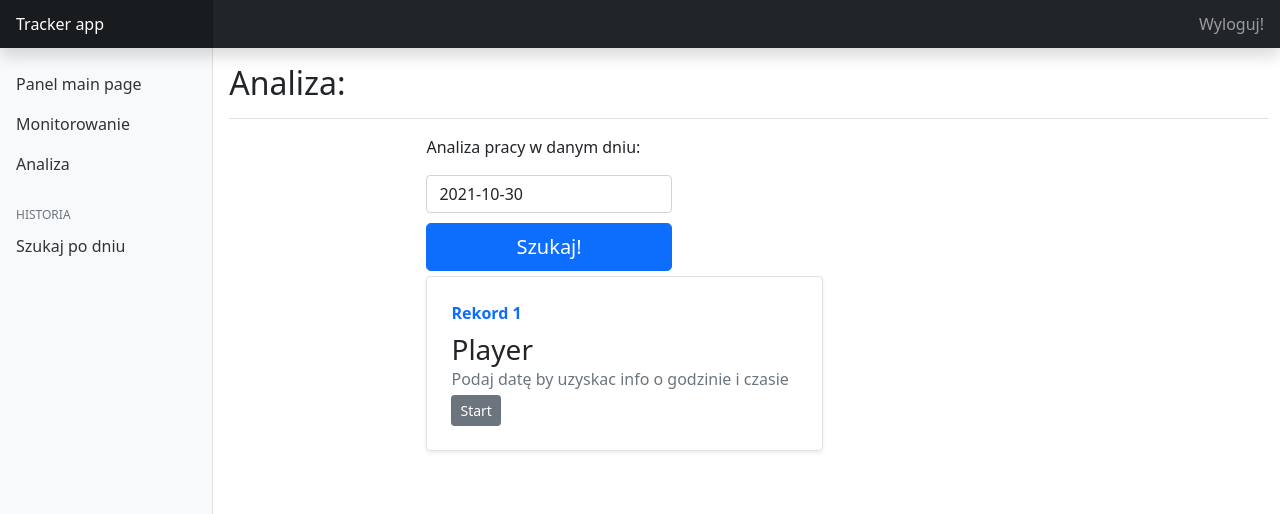
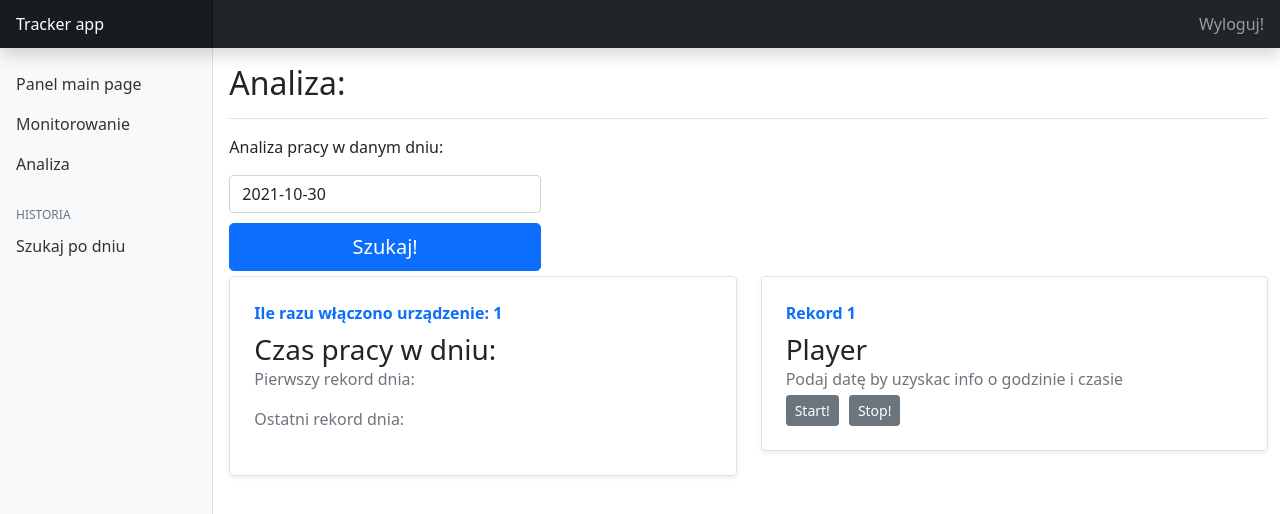
Before and after one commit to olekczubiak/simple-tracker, a Vue app in the folder simple-tracker/frontend/: page /panel/analysis in a window 1280 px wide. Shown: the top 514 px of the page. Built offline with nearby package versions, Linux system fonts and the light colour scheme.

Commit message:
zrobinienie przykładowego playera.

```diff
--- a/simple-tracker/frontend/src/components/AnalizeTime.vue
+++ b/simple-tracker/frontend/src/components/AnalizeTime.vue
@@ -1,10 +1,10 @@
 <template>
-    <main class="col-md-9 ms-sm-auto col-lg-10 px-md-4">
         <p>Analiza pracy w danym dniu:</p>
         <div class="search-by-date">
         <input v-model="myData" type="data" class="form-control" placeholder="RRRR-MM-DD" required>
         <button class="w-100 btn btn-lg btn-primary" @click="getListOfPoz">Szukaj!</button>
         </div>
+
         <!-- <div class="search-for-resp">
             <p> Ile razu odpalono dzisiaj urządzenie <b>{{numOfPowerOn}}</b></p>
             <p> Pierwszy rekord dnia: <b>{{firstDayRecord}}</b></p>
@@ -15,7 +15,26 @@
         </div> -->
 
     <div class="row mb-2">
-    <!-- Tutaj jak coś musi być pętla for obejmująca urzadzenia -->
+        <!-- Tutaj podstawowej info -->
+        <div class="col-md-6">
+            <div class="row g-0 border rounded overflow-hidden flex-md-row mb-4 shadow-sm h-md-250 position-relative">
+                <div class="col p-4 d-flex flex-column position-static">
+                    <strong class="d-inline-block mb-2 text-primary">
+                    Ile razu włączono urządzenie: <b>{{numOfPowerOn}}</b>
+                    </strong>
+                    <h3 class="mb-0">
+                        Czas pracy w dniu:  <b>{{workingTime}}</b>
+                    </h3>
+                    <div class="mb-1 text-muted">
+                        <p> Pierwszy rekord dnia: <b>{{firstDayRecord}}</b></p>
+                        <p> Ostatni rekord dnia: <b>{{lastDayRecord}}</b></p>
+                    </div>
+                </div>
+            </div>
+
+        </div>
+
+        <!-- Tutaj player -->
         <div class="col-md-6">
             <div class="row g-0 border rounded overflow-hidden flex-md-row mb-4 shadow-sm h-md-250 position-relative">
                 <div class="col p-4 d-flex flex-column position-static">
@@ -26,11 +45,14 @@
                         Player
                     </h3>
                     <div class="mb-1 text-muted">
+                        <div id="time-content"></div>
+                        <div id="poz-content"></div>
                         {{toPlayer}}
                     </div>
                     <p class="card-text mb-auto">
-                        <button @click="getPlayer" class="btn btn-secondary btn-sm">Start</button>
-                        <!-- <button type="button" class="btn btn-secondary btn-sm">Small button</button> -->
+                        <button @click="getPlayer" class="btn btn-secondary btn-sm" id="start-button">Start!</button>
+                        <button @click="stopPlayer" class="btn btn-secondary btn-sm" id="stop-button">Stop!</button>
+
                     </p>
 
                 </div>
@@ -43,7 +65,6 @@
 
 
 
-        </main>
 </template>
 
 <script>
@@ -55,11 +76,12 @@ export default {
             myData: "2021-10-30",
             firstDayRecord: "",
             lastDayRecord: "",
-            numOfPowerOn: 0,
+            numOfPowerOn: 1,
             workingTime: "",
             listWithTime: [],
             listWithPoz: [],
             toPlayer: "Podaj datę by uzyskac info o godzinie i czasie",
+
         }
     },
 
@@ -104,24 +126,44 @@ export default {
         },
         getPlayer() {
             if (this.listWithTime.length == 0){
-                alert("Załaduj listę zeby zaczac")
+                alert("Wybierz dzien, aby zacząć!!!")
             } else {
-                for (let index = 0; index < this.listWithTime.length; index++) {
-                    const time = this.listWithTime[index];
-                    const poz = this.listWithPoz[index];
-                    const data = "Godzina " + time + " Pozycja " + poz ;
-                    this.toPlayer = data
-                }
 
-                console.log(this.listWithTime.length)
-                console.log("załadowane")
+                this.toPlayer = "";
 
+                this.listWithTime.forEach((element,i) => {
+                                this.timer1 = setTimeout(
+                                    function(){
+                                        const data = "Godzina " + element;
+                                        // console.log(data)
+                                        document.getElementById("time-content").innerHTML = data;
+                                    }
+                                , i * 300);
+                                console.log(this.timer1)
+                });
+                this.listWithPoz.forEach((element,i) => {
+                                this.timer2 = setTimeout(
+                                    function(){
+                                        const data = "Pozycja " + element;
+                                        // console.log(data)
+                                        document.getElementById("poz-content").innerHTML = data;
+                                    }
+                                , i * 300);
+                                console.log(this.timer2)
+                });
             }
 
+        },
+        stopPlayer() {
+            this.toPlayer = "Przerwałeś odtwarzać, kliknij START!!";
+            for (let index = 0; index < this.timer2; index++) {
+                clearTimeout(index);
+            }
+            document.getElementById("time-content").innerHTML = "";
+            document.getElementById("poz-content").innerHTML = "";
         }
     }
 }
-
 
 </script>
 
@@ -134,5 +176,11 @@ export default {
 .search-by-date input[type="data"] {
     margin-bottom: 10px;
 }
-
+#start-button {
+    margin-right: 5px;
+}
+#stop-button {
+    margin-left: 5px;
+    margin-right: 5px;
+}
 </style>
```
